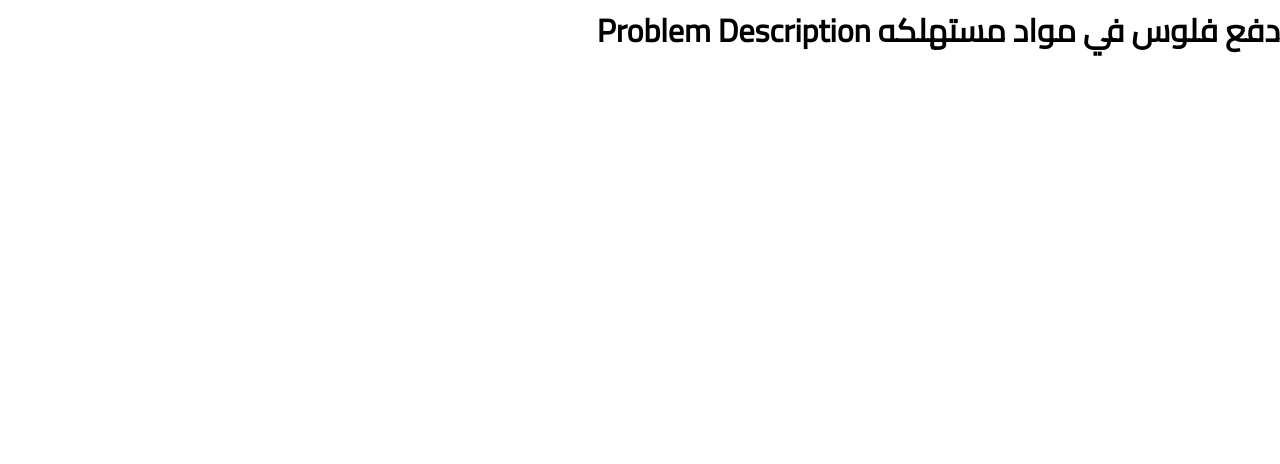
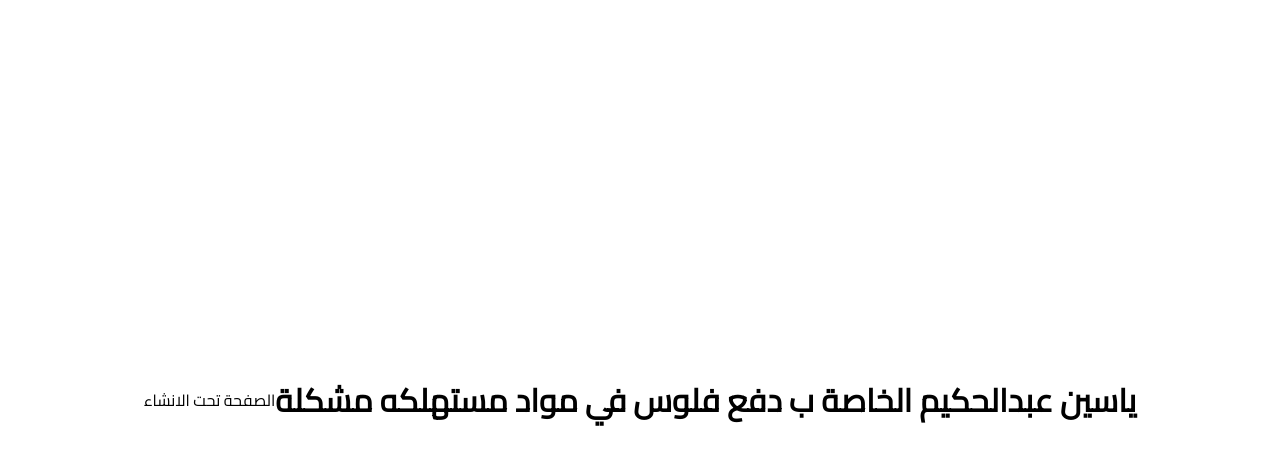
Before and after one commit to MKA0000/Creativa-Dachboard-Task, a React (Create React App) app: page /problems/1 in a window 1280 px wide. Shown: the top 464 px of the page. Built offline with nearby package versions, Linux system fonts and the light colour scheme.

Commit message:
write a message for incomplete pages

```diff
--- a/src/index.css
+++ b/src/index.css
@@ -24,3 +24,12 @@ code {
   font-family: source-code-pro, Menlo, Monaco, Consolas, 'Courier New',
     monospace;
 }
+
+
+.center {
+  width: 100vw;
+  height: 100vh;
+  display: flex;
+  justify-content: center;
+  align-items: center;
+}
--- a/src/pages/problem/problem.component.jsx
+++ b/src/pages/problem/problem.component.jsx
@@ -10,8 +10,9 @@ const Problem = () => {
     }
 
     return(
-        <div>
-            <h1>{problem.subject} Problem Description</h1>
+        <div className='center'>
+            <h1> {problem.owner} الخاصة ب {problem.subject} مشكلة</h1>
+            <p>الصفحة تحت الانشاء</p>
         </div>
     )
 }
--- a/src/pages/trainee/trainee.component.jsx
+++ b/src/pages/trainee/trainee.component.jsx
@@ -14,8 +14,10 @@ const Trainee = () => {
     }
 
     return(
-
-        <h1>{trainee.name} Profile</h1>
+        <div className='center'>
+            <h1>{trainee.name} البروفايل الخصاص ب</h1>
+            <p>تحت الانشاء ...</p>
+        </div>
     )
 }
 
```
